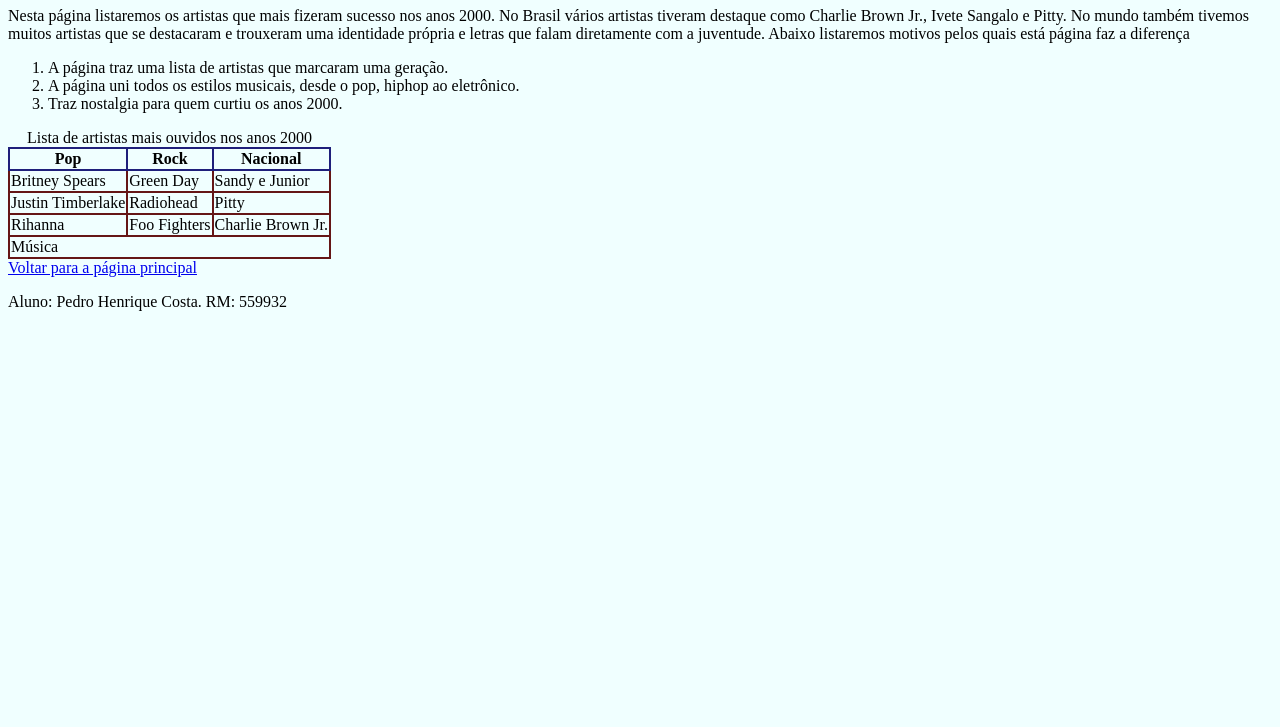
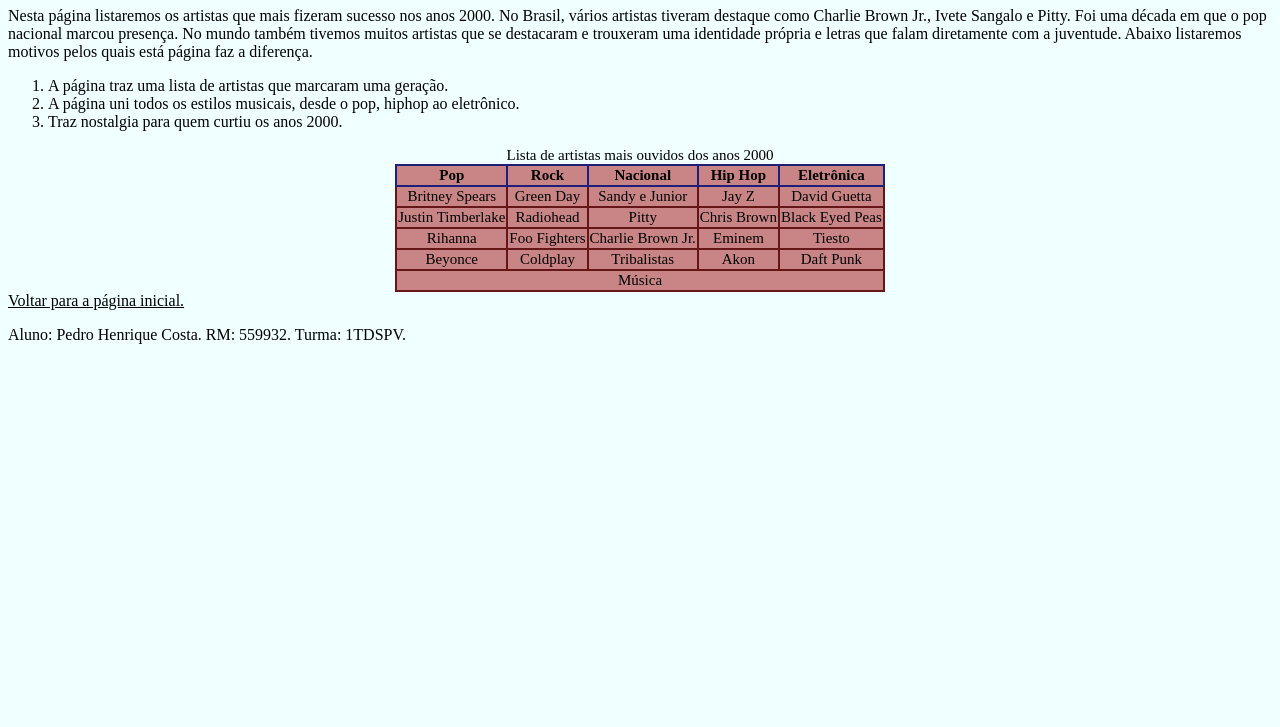
Before and after one commit to pedrocostah/cp01-front-fiap, a plain HTML site: page about.html in a window 1280 px wide. Shown: the part 73-800 px from the top of the page. Drawn offline with Linux system fonts and the light colour scheme.

Commit message:
Terceiro commit - Atualizações

```diff
--- a/about.html
+++ b/about.html
@@ -1,45 +1,53 @@
 <!DOCTYPE html>
-<html lang="en">
+<html lang="pt-br">
 
 <head>
     <meta charset="UTF-8">
     <meta name="viewport" content="width=device-width, initial-scale=1.0">
-    <title>Anos 2000</title>
+    <title>Artistas mais ouvidos nos anos 2000</title>
 
     <style>
         table {
             border: black 2px solid;
             border-collapse: collapse;
+            margin-top: 15px;
+            margin: auto;
+            font-size: 15px;
+            background-color: rgb(201, 133, 133);
         }
 
         th {
             border: rgb(31, 31, 123) 2px solid;
+            text-align: center;
         }
 
         td {
             border: rgb(101, 22, 22) 2px solid;
+            text-align: center;
         }
     </style>
 </head>
 
 <body style="background-color: azure;">
-    <h1>Anos 2000</h1>
-    <p>Nesta página listaremos os artistas que mais fizeram sucesso nos anos 2000. No Brasil vários artistas tiveram
-        destaque como Charlie Brown Jr., Ivete Sangalo e Pitty. No mundo também tivemos muitos artistas que se
+    <h1 style="background-color: rgb(128, 41, 41); text-align: center;">Artistas mais ouvidos nos anos 2000</h1>
+    <p> Nesta página listaremos os artistas que mais fizeram sucesso nos anos 2000. No Brasil, vários artistas tiveram
+        destaque como Charlie Brown Jr., Ivete Sangalo e Pitty. Foi uma década em que o pop nacional marcou presença. No mundo também tivemos muitos artistas que se
         destacaram e trouxeram uma identidade própria e letras que falam diretamente com a juventude. Abaixo listaremos
-        motivos pelos quais está página faz a diferença</p>
+        motivos pelos quais está página faz a diferença.</p>
     <ol>
         <li>A página traz uma lista de artistas que marcaram uma geração.</li>
         <li>A página uni todos os estilos musicais, desde o pop, hiphop ao eletrônico.</li>
         <li>Traz nostalgia para quem curtiu os anos 2000.</li>
     </ol>
     <table>
-        <caption>Lista de artistas mais ouvidos nos anos 2000</caption>
+        <caption>Lista de artistas mais ouvidos dos anos 2000</caption>
         <thead>
             <tr>
                 <th>Pop</th>
                 <th>Rock</th>
                 <th>Nacional</th>
+                <th>Hip Hop</th>
+                <th>Eletrônica</th>
             </tr>
         </thead>
         <tbody>
@@ -47,26 +55,39 @@
                 <td>Britney Spears</td>
                 <td>Green Day</td>
                 <td>Sandy e Junior</td>
+                <td>Jay Z</td>
+                <td>David Guetta</td>
             </tr>
             <tr>
                 <td>Justin Timberlake</td>
                 <td>Radiohead</td>
                 <td>Pitty</td>
+                <td>Chris Brown</td>
+                <td>Black Eyed Peas</td>
             </tr>
             <tr>
                 <td>Rihanna</td>
                 <td>Foo Fighters</td>
                 <td>Charlie Brown Jr.</td>
+                <td>Eminem</td>
+                <td>Tiesto</td>
+            </tr>
+            <tr>
+                <td>Beyonce</td>
+                <td>Coldplay</td>
+                <td>Tribalistas</td>
+                <td>Akon</td>
+                <td>Daft Punk</td>
             </tr>
         </tbody>
         <tfoot>
             <tr>
-                <td colspan="3">Música</td>
+                <td colspan="5">Música</td>
             </tr>
         </tfoot>
     </table>
-    <a href="index.html">Voltar para a página principal</a>
-    <p>Aluno: Pedro Henrique Costa. RM: 559932</p>
+    <a href="index.html" style="color: black;">Voltar para a página inicial.</a>
+    <p>Aluno: Pedro Henrique Costa. RM: 559932. Turma: 1TDSPV.</p>
 </body>
 
 </html>
```
Also changed, not shown: index.html (+10 -8 lines).
